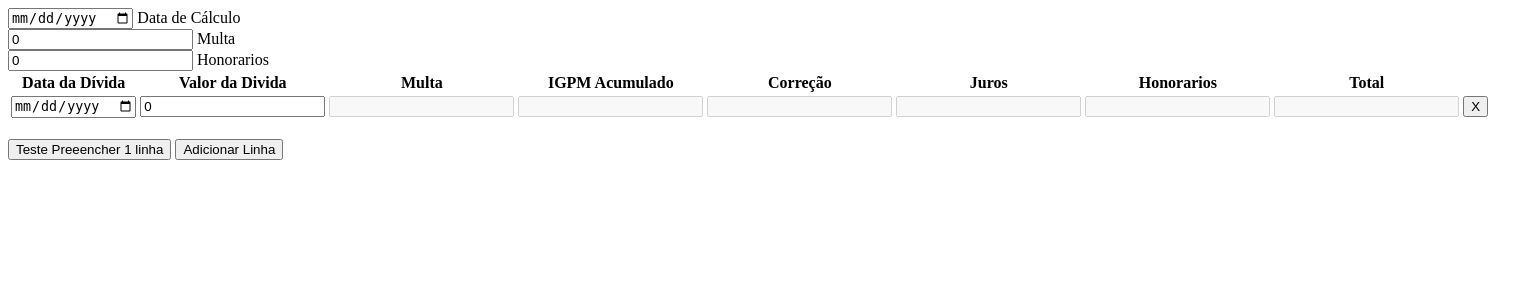
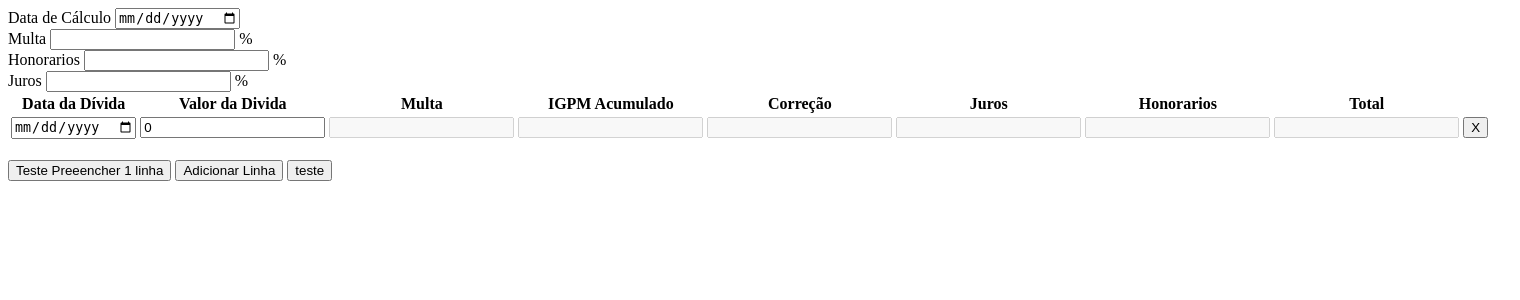
Before and after one commit to dragoonrs/Freicalidjango, a Django app: page /atualizacao/ in a window 1520 px wide. Shown: the top 300 px of the page. Run offline with Django 3.2, Linux system fonts and the light colour scheme; some libraries are stand-ins or nearby versions.

Commit message:
v 01.06 - POC Atualizacao UI (leitura de Json)

```diff
--- a/juroComposto/templates/juroComposto/atualizacao.html
+++ b/juroComposto/templates/juroComposto/atualizacao.html
@@ -5,6 +5,7 @@
   <title>jquery-rsLiteGrid plug-in</title>
   <script src="https://ajax.googleapis.com/ajax/libs/jquery/2.1.4/jquery.min.js"></script>
   <script src="{% static 'juroComposto/js/jquery.rsLiteGrid.js'%}"></script>
+    {{ jct|json_script:"jct" }}
   <script>
     $(document).ready(function () {
       $('.dados').rsLiteGrid({
@@ -48,8 +49,7 @@
                           tabStop: false
         }],
 
-        // event fired after each row is appended to the table.
-        // The right place to set the click event for the delete row button
+        // evento que acontece quando uma nova linha e criada e adiciona o botao de apagar.
         onAddRow: function (event, $lastNewRow) {
           $('button', $lastNewRow).click(function () {
             $('.dados').rsLiteGrid('delRow', $lastNewRow);
@@ -66,29 +66,52 @@
         console.log($('.dados').rsLiteGrid('getData'));
         alert('Open your browser console to see the Json data.');
       });
-        //$('.dados').rsLiteGrid('setData',
-        //        [{dataDívida: '2021-10-15', valorDevido: 100, multa: 10.10, igpmAcumulado: 5.5, correcao: 50.50, juros: 9.99, honorarios: 7.77, total: 8.88}]);
 
-        $('.clickMe').click(function () {
-            $('.dados').rsLiteGrid('setData',
+      $('.addRow').click(function () {
+            $('.dados').rsLiteGrid('addRow');
+            });
+
+      const dadosj = JSON.parse(document.getElementById('jct').textContent);
+      //const dadosj = JSON.parse(dj);
+      $('#multa').val(dadosj.multa);
+      $('#juros').val(dadosj.juroMes);
+      $('#honorarios').val(dadosj.honorarios);
+      var d = new Date(dadosj.dataCalculo);
+      $('#dataCalculo').val(d.toISOString().substr(0, d.toISOString().indexOf('T')));
+
+
+       $('.clickMe').click(function () {
+           $('.dados').rsLiteGrid('setData',
                 [{dataDívida: '2021-10-15', valorDevido: 100, multa: 10.10, igpmAcumulado: 5.5, correcao: 50.50, juros: 9.99, honorarios: 7.77, total: 8.88}]
                                                     );
-                                        });
-        $('.addRow').click(function () {
-            $('.dados').rsLiteGrid('addRow');
-                                        });
+       });
+
+        $('.teste').click(function () {
+            $('#multa').val("1");
+            alert("Eu sou um alert!");
+            });
+
     });
   </script>
 </head>
 <body>
 <div>
     <div>
-        <input type="date" class="dataCalculo" name="dataCalculo" id="dataCalculo" >
-                <label for="dataCalculo">Data de Cálculo</label><br>
-        <input type="number" class="multa" name="multa" id="multa" min="0" step="any" value="0">
-                <label for="multa">Multa</label><br>
-        <input type="number" class="honorarios" name="honorarios" id="honorarios" min="0" step="any" value="0">
-                <label for="honorarios">Honorarios</label><br>
+        <label for="dataCalculo">Data de Cálculo</label>
+        <input type="date" class="dataCalculo" name="dataCalculo" id="dataCalculo">
+                <br>
+        <label for="multa">Multa</label>
+        <input type="number" class="multa" name="multa" id="multa" min="0" step="any">
+        <label for="multa">%</label>
+                <br>
+        <label for="honorarios">Honorarios</label>
+        <input type="number" class="honorarios" name="honorarios" id="honorarios" min="0" step="any"}>
+        <label for="honorarios">%</label>
+                <br>
+        <label for="juros">Juros</label>
+        <input type="number" class="juros" name="juros" id="juros" min="0" step="any"}>
+        <label for="juros">%</label>
+                <br>
     </div>
     <div>
 	    <table class="dados"></table>
@@ -96,6 +119,7 @@
     <br>
     <input id="clickMe" class='clickMe' type="button" value="Teste Preeencher 1 linha" />
     <input id="addRow" class='addRow' type="button" value="Adicionar Linha" />
+    <input id="teste" class='teste' type="button" value="teste" />
 </div>
 </body>
 </html>
--- a/juroComposto/templates/juroComposto/upload.html
+++ b/juroComposto/templates/juroComposto/upload.html
@@ -4,7 +4,7 @@
 
           <!--Simple Form-->
           <h2 class="my-4">Add a new movie script</h2>
-          <form method="post" enctype="multipart/form-data" action="{% url 'juroComposto:juroCompostoTable' %}" method="post">
+          <form method="post" enctype="multipart/form-data" action="{% url 'juroComposto:atualizacao' %}" method="post">
             {% csrf_token %}
                 <input type="file" name="upload" accept=".json">
                 <br>
--- a/juroComposto/uteis.py
+++ b/juroComposto/uteis.py
@@ -3,6 +3,8 @@
 import decimal
 
 import datetime
+
+from dateutil import parser
 
 def read_file(path):
     file = open(path, "r")
@@ -48,3 +50,7 @@
         linha[4] = (valorDevido + linha[0] + linha[3])*((honorarios/100))
         linha[5] = linha[0] + linha[2] + linha[3] + linha[4]
         return linha
+
+def gerarJsonVazio():
+    dados = {	"juroMes": 0,	"multa": 10,	"honorarios": 10,	"dataCalculo": datetime.datetime.now().strftime('%Y-%m-%d %H:%M:%S %z'), 'lihas':[]}
+    return json.dumps(dados)
--- a/juroComposto/views.py
+++ b/juroComposto/views.py
@@ -13,7 +13,7 @@
 from decimal import Decimal
 from django.views import generic
 import json
-from juroComposto.uteis import openJuroComposto, calcLine
+from juroComposto.uteis import openJuroComposto, calcLine, gerarJsonVazio
 from django.shortcuts import render
 from django.core.files.storage import FileSystemStorage
 from django.http import JsonResponse
@@ -39,7 +39,26 @@
         return igpm.objects.order_by('-data')
 
 def atualizacao(request):
-    return render(request, 'juroComposto/atualizacao.html')
+    if 'upload' in request.FILES:
+        tempo = request.FILES['upload']
+        jct = openJuroComposto(tempo.read())
+        juroMes = jct['juroMes']
+        multa = jct['multa']
+        hono = jct['honorarios']
+        dc = parser.parse(jct['dataCalculo'])
+        for linha in jct['Linhas']:
+            valorD = linha['valorDevido']
+            dataD = parser.parse(linha['dataDivida'])
+            cdo = calcLine(juroMes, multa, hono, dc, dataD, valorD)
+            linha['multa'] = cdo[0]
+            linha['igpmAcumulado'] = cdo[1]
+            linha['correcao'] = cdo[2]
+            linha['juros'] = cdo[3]
+            linha['honorarios'] = cdo[4]
+            linha['total'] = cdo[5]
+    else:
+        jct = gerarJsonVazio()
+    return render(request, 'juroComposto/atualizacao.html', {'jct':jct})
 
 #def detail(request, igpm_id):
 #    try:
@@ -98,5 +117,5 @@
         #fss = FileSystemStorage()
         #file = fss.save(upload.name, upload)
         #file_url = fss.url(file)
-        return render(request, 'juroCompostoTable/', {'data': upload})
+        return render(request, 'atualizacao/', {'data': upload})
     return render(request, 'juroComposto/upload.html')
```
